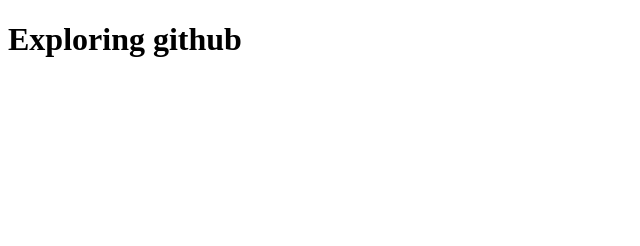
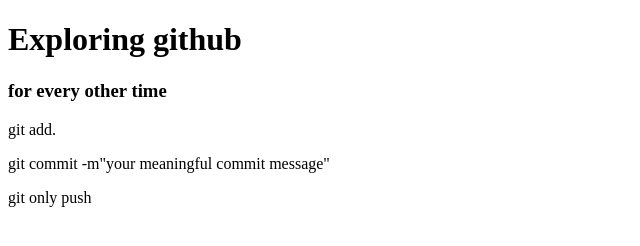
Before and after one commit to abirtalukder71/my-dear-second-github, a plain HTML site: page index.html in a window 1280 px wide. Shown: the whole page, without its empty margins (0-640 px from the left). Drawn offline with Linux system fonts and the light colour scheme.

Commit message:
COMMADS TO PUSH CHANGES TO GITHUB

```diff
--- a/index.html
+++ b/index.html
@@ -3,10 +3,16 @@
 <head>
     <meta charset="UTF-8">
     <meta name="viewport" content="width=device-width, initial-scale=1.0">
-    <title>Exploring github</title>
+    <title>Exploring github report</title>
 
 </head>
 <h1>Exploring github</h1>
+<div>
+    <h3>for every other time</h3>
+    <p>git add.</p>
+    <p>git commit -m"your meaningful commit message"</p>
+    <p>git only push</p>
+</div>
 <body>
 
 </body>
```
